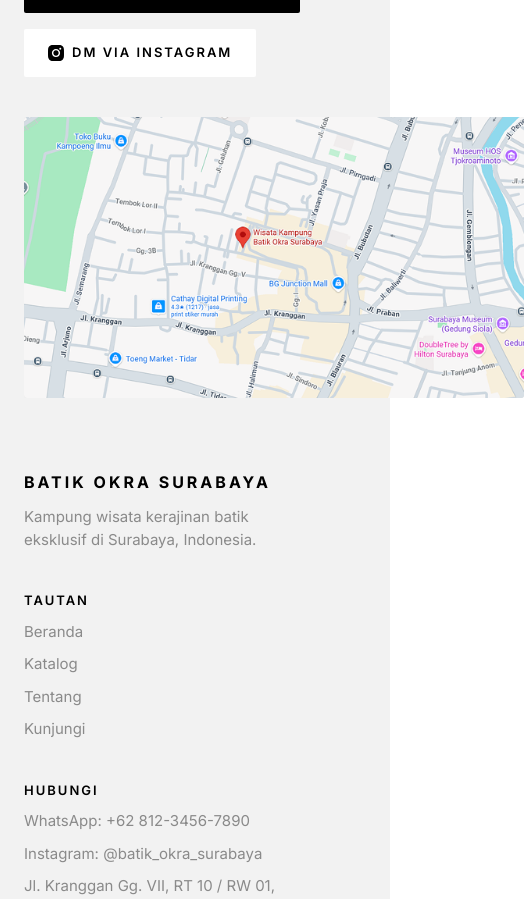
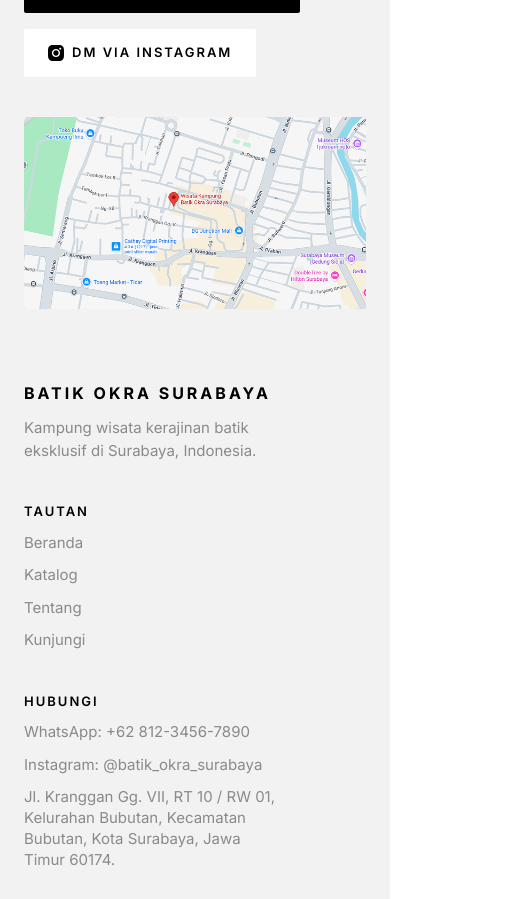
Before and after one commit to Anshari06/Batik-Okra, a Next.js app: page / in a window 390 px wide. Shown: the part 10488-11387 px from the top of the page, 524 px wide, since content can reach past the window. Built offline with nearby package versions, Linux system fonts and the light colour scheme.

Commit message:
style: memperbaiki ukuran image maps

```diff
--- a/src/app/(publik)/page.tsx
+++ b/src/app/(publik)/page.tsx
@@ -296,7 +296,7 @@ export default function Beranda() {
               </a>
             </div>
           </div>
-          <div className="h-full w-[500px] flex-1 overflow-hidden rounded-[3px] bg-[#e0e0e0]">
+          <div className="h-full shrink-0 self-stretch overflow-hidden rounded-[3px] bg-[#e0e0e0] md:w-[600px]">
             <img src={MAPS_IMG} alt="Peta lokasi Kampung Batik Okra Surabaya" className="h-full w-full object-cover" />
           </div>
         </div>
```
